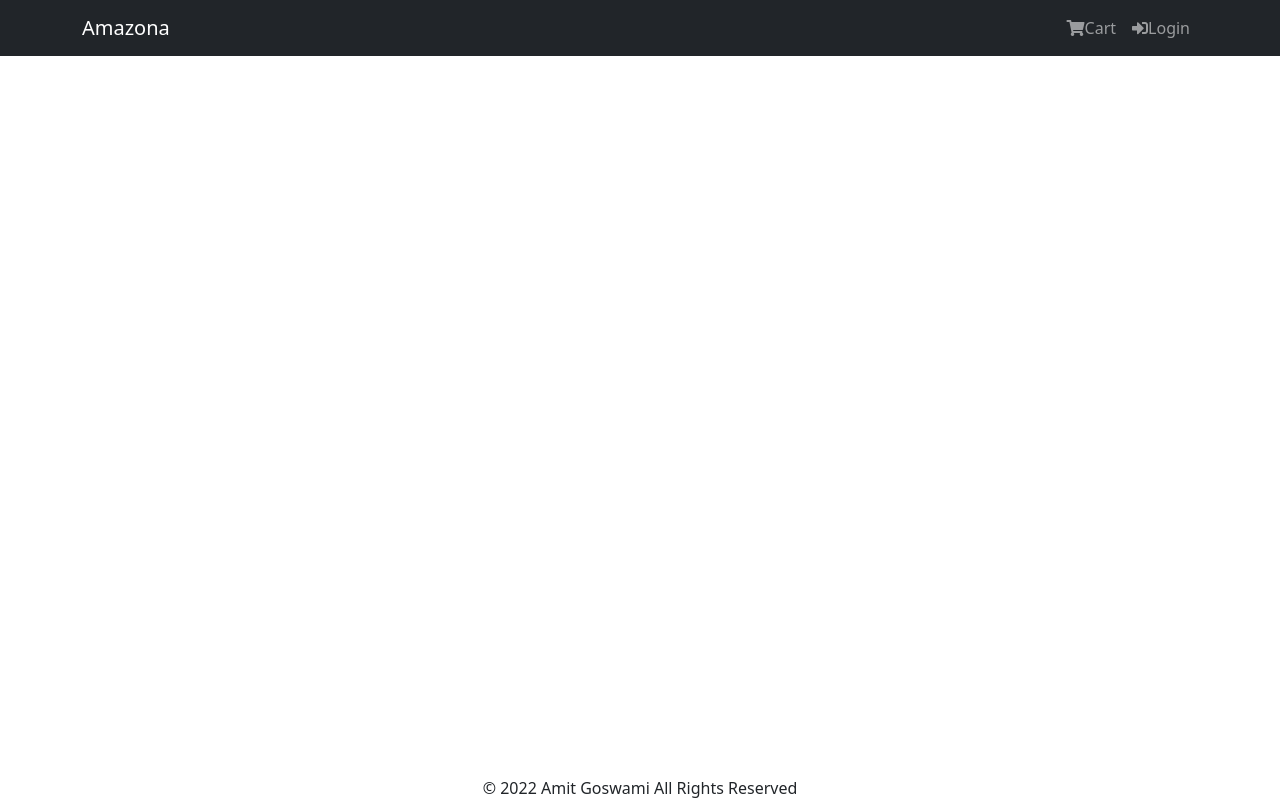
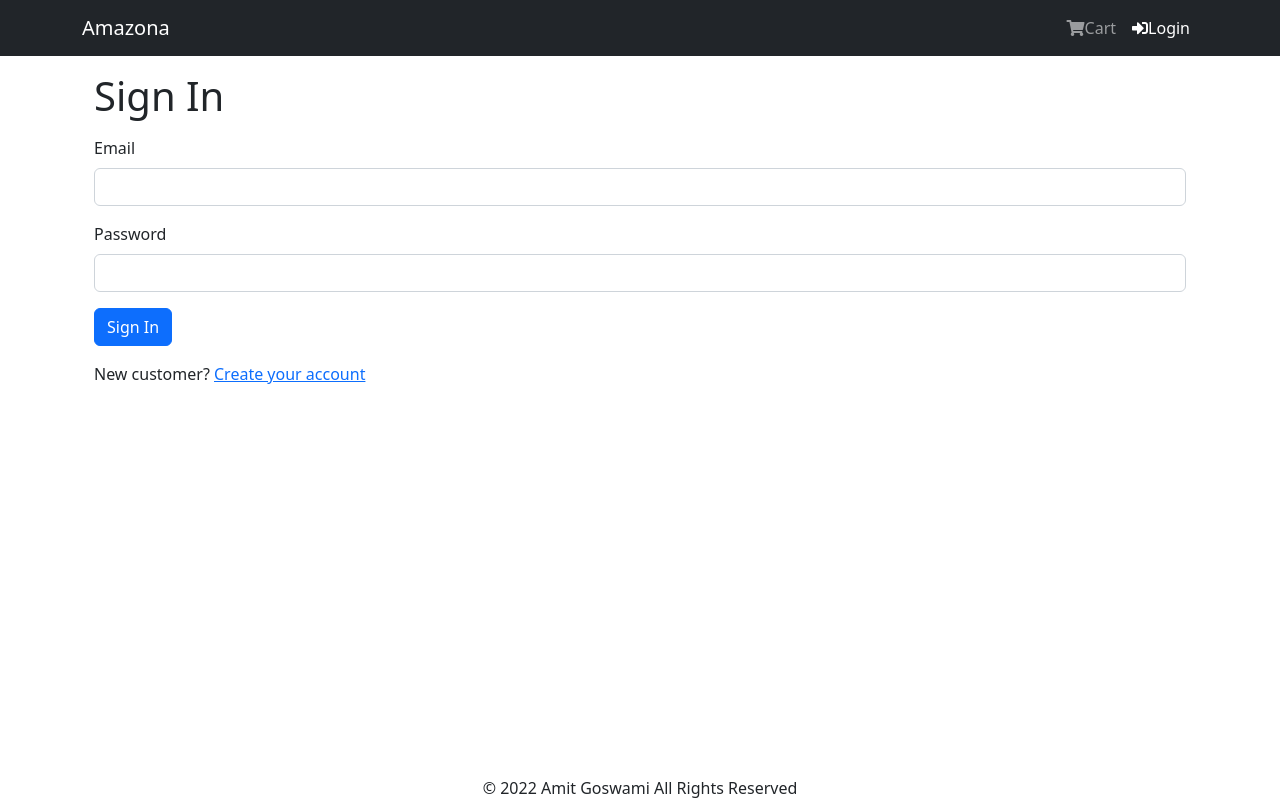
Before and after one commit to 1234amit/amazona_ecommerce_project, a React (Create React App) app in the folder frontend/: page /signin in a window 1280 px wide. Built offline with nearby package versions, Linux system fonts and the light colour scheme.

Commit message:
Create-Signin-Screen

```diff
--- a/frontend/src/App.css
+++ b/frontend/src/App.css
@@ -36,3 +36,7 @@
     transform: rotate(360deg);
   }
 }
+
+.small-container {
+  max-width: 600px;
+}
--- a/frontend/src/App.js
+++ b/frontend/src/App.js
@@ -7,7 +7,9 @@
 import CartScreen from "./Screens/CartScreen";
 import HomeScreen from "./Screens/HomeScreen";
 import ProductScreen from "./Screens/ProductScreen";
+import SignInScreen from "./Screens/SignInScreen";
 import { Store } from "./Store";
+import "./App.css";
 
 const App = () => {
   const { state } = useContext(Store);
@@ -35,7 +37,7 @@
                     )}
                   </Nav.Link>
 
-                  <Nav.Link as={NavLink} to='/login'>
+                  <Nav.Link as={NavLink} to='/signin'>
                     <i className='fas fa-sign-in-alt'></i>
                     Login
                   </Nav.Link>
@@ -51,6 +53,7 @@
               <Route path='/' element={<HomeScreen />} />
               <Route path='/product/:slug' element={<ProductScreen />} />
               <Route path='/cart' element={<CartScreen />} />
+              <Route path='/signin' element={<SignInScreen />} />
             </Routes>
           </Container>
         </main>
--- /dev/null
+++ b/frontend/src/Screens/SignInScreen.js
@@ -0,0 +1,36 @@
+import React from "react";
+import { Button, Container, Form } from "react-bootstrap";
+import { Link, useLocation } from "react-router-dom";
+
+const SignInScreen = () => {
+  const { search } = useLocation();
+  const redirectInUrl = new URLSearchParams(search).get("redirect");
+  const redirect = redirectInUrl ? redirectInUrl : "/";
+
+  return (
+    <div>
+      <Container className='small-container'>
+        <h1 className='my-3'>Sign In</h1>
+        <Form>
+          <Form.Group className='mb-3' controlId='email'>
+            <Form.Label>Email</Form.Label>
+            <Form.Control type='email' required />
+          </Form.Group>
+          <Form.Group className='mb-3' controlId='password'>
+            <Form.Label>Password</Form.Label>
+            <Form.Control type='password' required />
+          </Form.Group>
+          <div className='mb-3'>
+            <Button type='submit'>Sign In</Button>
+          </div>
+          <div className='mb-3'>
+            New customer?{" "}
+            <Link to={`/signup?redirect=${redirect}`}>Create your account</Link>
+          </div>
+        </Form>
+      </Container>
+    </div>
+  );
+};
+
+export default SignInScreen;
--- a/frontend/src/index.css
+++ b/frontend/src/index.css
@@ -62,3 +62,9 @@
 .image-thumbnail {
   height: 80px;
 }
+
+/* sign in page style */
+
+.small-container {
+  max-width: 600px;
+}
```
